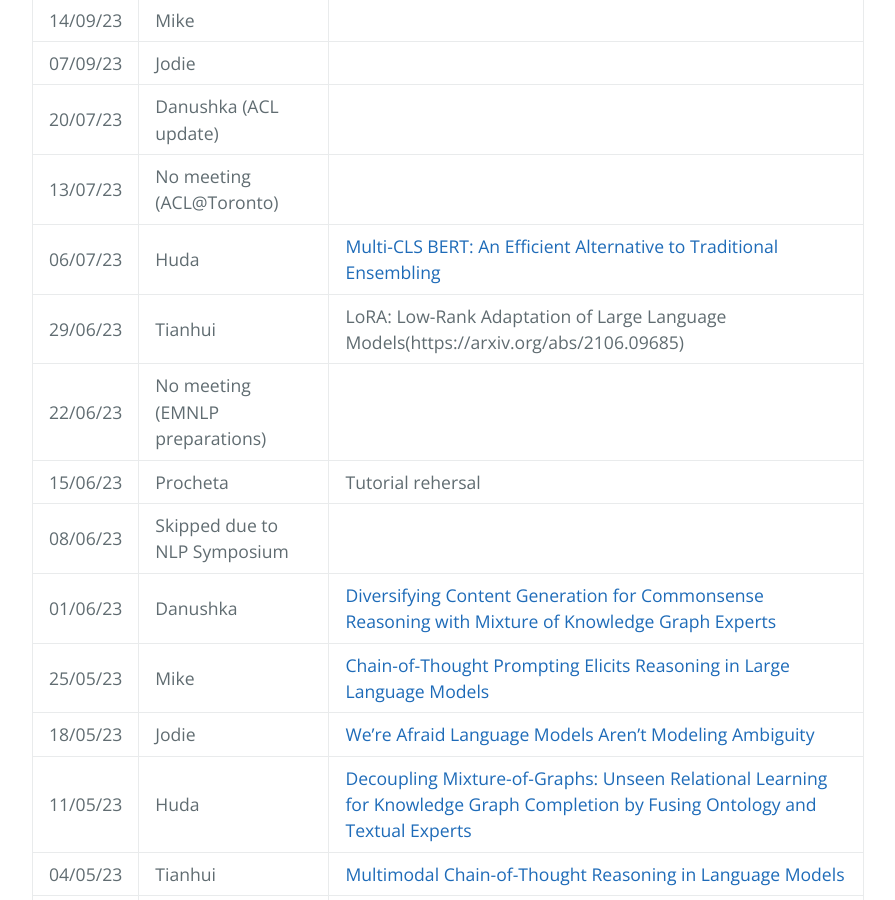
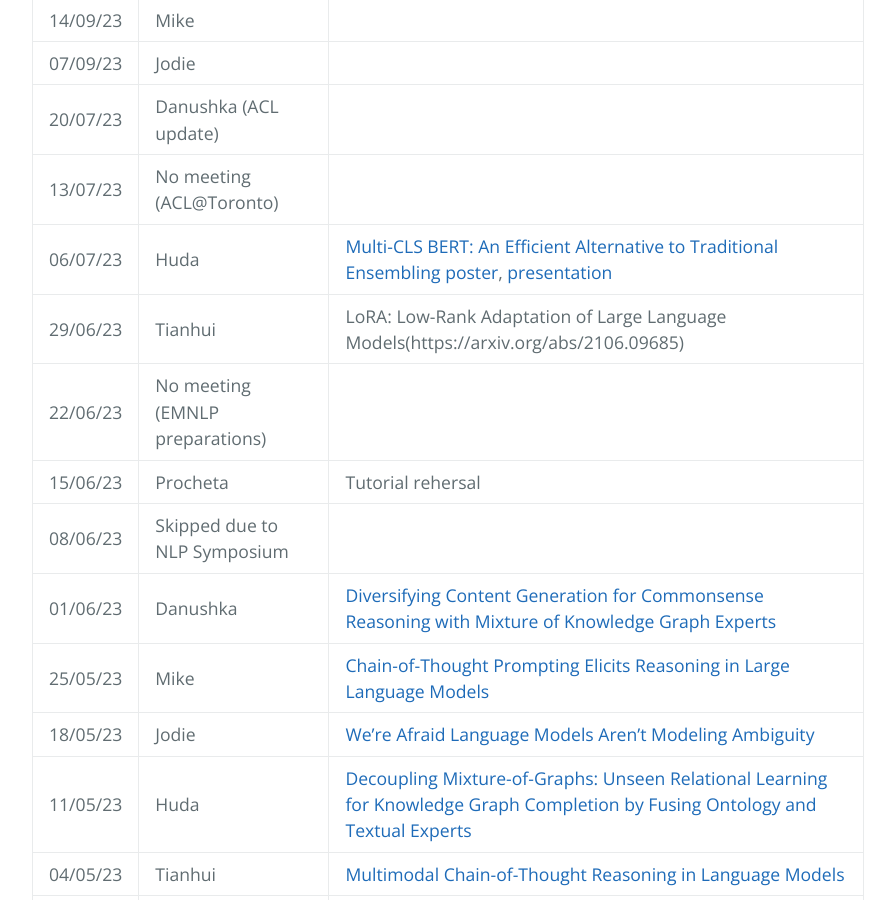
Before and after one commit to LivNLP/livnlp.github.io, a Jekyll site: the page built from reading.md, in a window 1280 px wide and 900 px high, scrolled down 620 px. Shown: the whole window, without its empty margins (192-1087 px from the left). Built offline with Jekyll 4.4.1, drawn with Linux system fonts in a browser that asks for light colours.

Commit message:
Update reading.md

```diff
--- a/reading.md
+++ b/reading.md
@@ -17,7 +17,7 @@
 | 07/09/23 | Jodie | |
 | 20/07/23 | Danushka (ACL update) | |
 | 13/07/23 | No meeting (ACL@Toronto) | |
-| 06/07/23 | Huda |[Multi-CLS BERT: An Efficient Alternative to Traditional Ensembling](https://arxiv.org/pdf/2210.05043.pdf) |
+| 06/07/23 | Huda |[Multi-CLS BERT: An Efficient Alternative to Traditional Ensembling](https://arxiv.org/pdf/2210.05043.pdf) [poster](https://ken77921.github.io/assets/pdf/ACL_2023_multi-cls_poster.pdf), [presentation](https://screenpal.com/watch/c01hjIVBXqN)  |
 | 29/06/23 | Tianhui | LoRA: Low-Rank Adaptation of Large Language Models(https://arxiv.org/abs/2106.09685)|
 | 22/06/23 | No meeting (EMNLP preparations) | |
 | 15/06/23 | Procheta | Tutorial rehersal |
```
